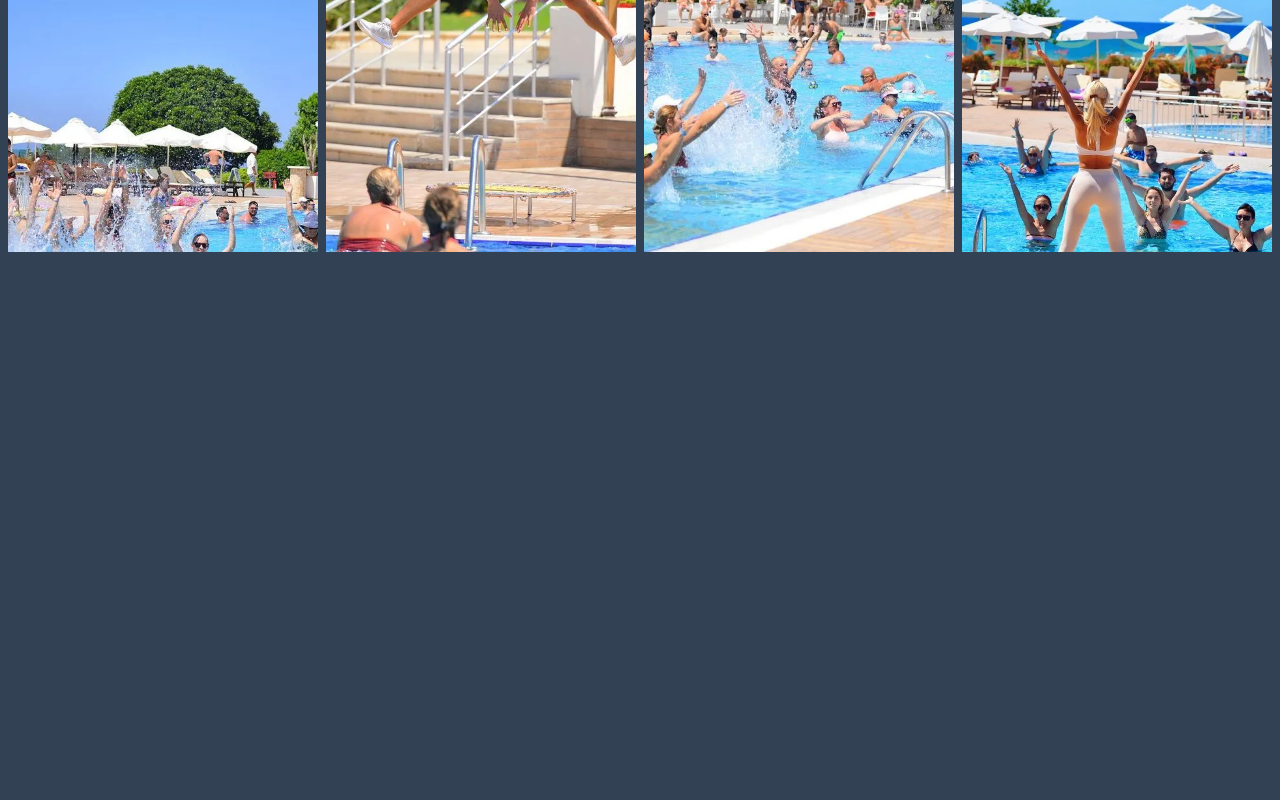
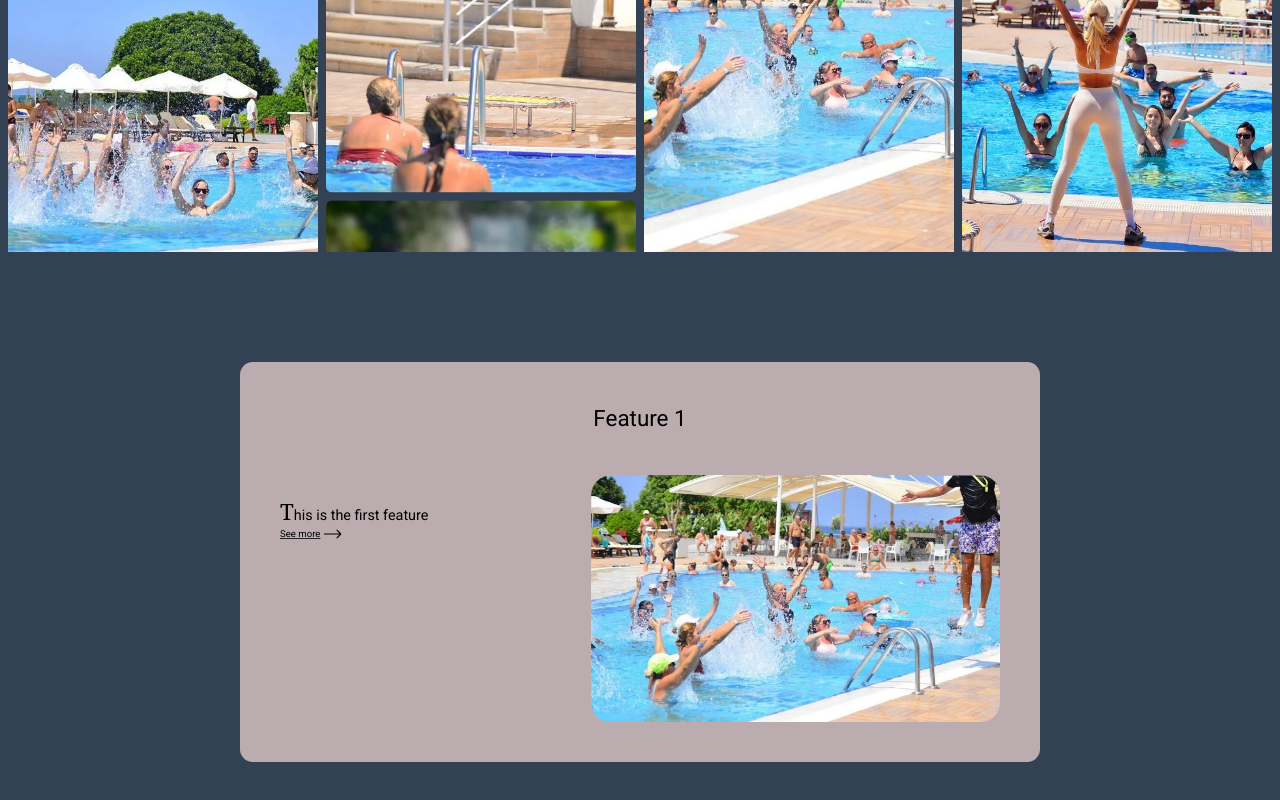
Before and after one commit to EmreeOzturk/kangoojump, a Next.js app: page / in a window 1280 px wide. Shown: the part 1996-2796 px from the top of the page. Built offline with nearby package versions, Linux system fonts and the light colour scheme.

Commit message:
Add Cards component to Gallery

```diff
--- a/app/components/Gallery.tsx
+++ b/app/components/Gallery.tsx
@@ -7,6 +7,7 @@ import Lenis from '@studio-freight/lenis'
 import { clsx } from 'clsx';
 import Image from 'next/image';
 import useDimension from '../hooks/useDimension';
+import Cards from './Cards';
 const Gallery = () => {
     const { height } = useDimension();
     const gallery = useRef(null);
@@ -38,7 +39,6 @@ const Gallery = () => {
                 <Column images={[images[6].image, images[7].image, images[0].image]} css="-top-[45%]" y={y3} />
                 <Column images={[images[3].image, images[2].image, images[3].image]} css="-top-[75%]" y={y4} />
             </div>
-            <div className="h-[100vh]"></div>
         </>
     )
 }
```
